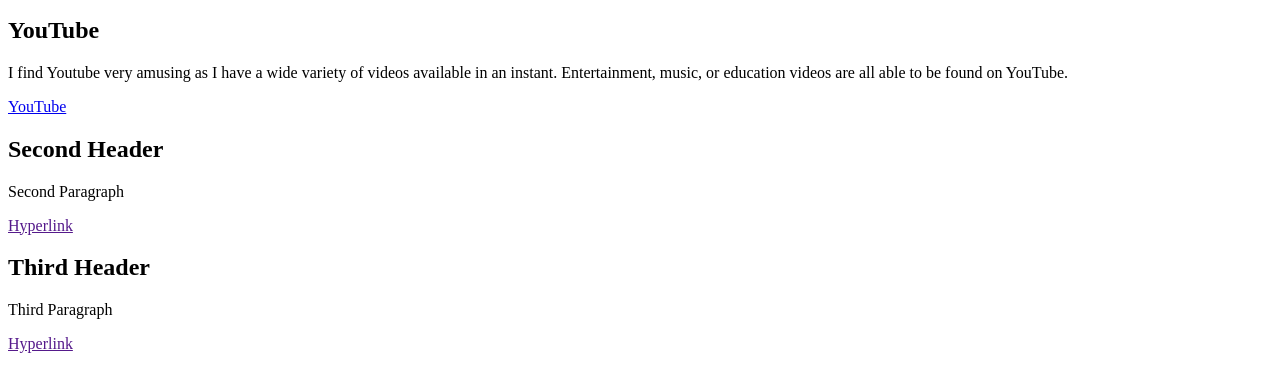
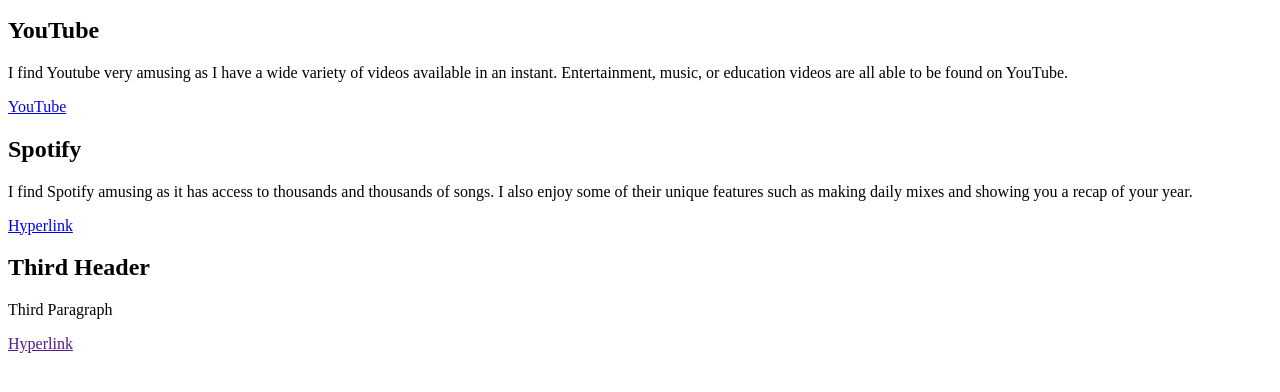
Before and after one commit to fvasq18/fvasq18.github.io, a plain HTML site: page amuse.html in a window 1280 px wide. Shown: the part 110-502 px from the top of the page. Drawn offline with Linux system fonts and the light colour scheme.

Commit message:
Update amuse.html

```diff
--- a/amuse.html
+++ b/amuse.html
@@ -12,9 +12,9 @@
     <p>I find Youtube very amusing as I have a wide variety of videos available in an instant. Entertainment, music, or education videos are all able to be found on YouTube.</p>
     <a href="https://www.youtube.com/">YouTube</a>
 
-    <h2>Second Header</h2>
-    <p>Second Paragraph</p>
-    <a href="">Hyperlink</a>
+    <h2>Spotify</h2>
+    <p>I find Spotify amusing as it has access to thousands and thousands of songs. I also enjoy some of their unique features such as making daily mixes and showing you a recap of your year.</p>
+    <a href="https://www.spotify.com/us/premium/?utm_source=us-en_brand_contextual_text&utm_medium=paidsearch&utm_campaign=alwayson_ucanz_us_performancemarketing_core_brand+contextual+text+us-en+google&gad_source=1&gclid=Cj0KCQiAn-2tBhDVARIsAGmStVkfQ5TQnaObfWwqPLz_C44VjPTMALZQff_66RrcrJdBs3aM9PASABQaArvAEALw_wcB&gclsrc=aw.ds">Hyperlink</a>
 
     <h2>Third Header</h2>
     <p>Third Paragraph</p>
```
